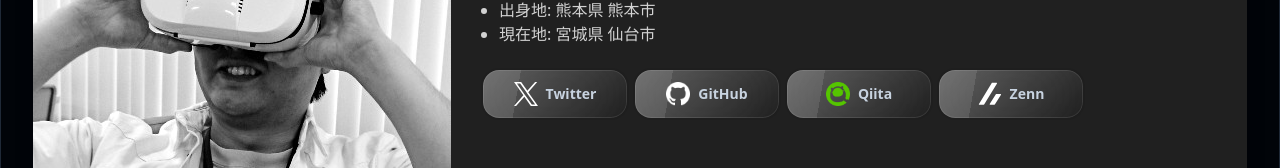
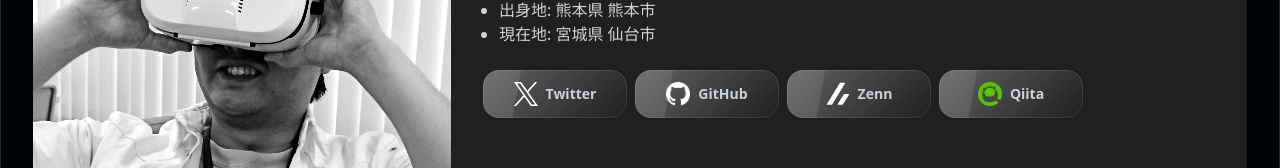
Before and after one commit to proyuki02/portfolio, a Next.js app: page / in a window 1280 px wide. Shown: the part 238-406 px from the top of the page. Built offline with nearby package versions, Linux system fonts and the light colour scheme.

Commit message:
Update profile.tsx

```diff
--- a/components/profile.tsx
+++ b/components/profile.tsx
@@ -37,14 +37,14 @@ export const Profile = () => {
               src="/image/github.png"
             />
             <SnsLinkButton
+              label="Zenn"
+              href="https://zenn.dev/proyuki02"
+              src="/image/zenn.svg"
+            />
+            <SnsLinkButton
               label="Qiita"
               href="https://qiita.com/proyuki02"
               src="/image/qiita.png"
-            />
-            <SnsLinkButton
-              label="Zenn"
-              href="https://zenn.dev/proyuki02"
-              src="/image/zenn.svg"
             />
           </div>
         </div>
```
